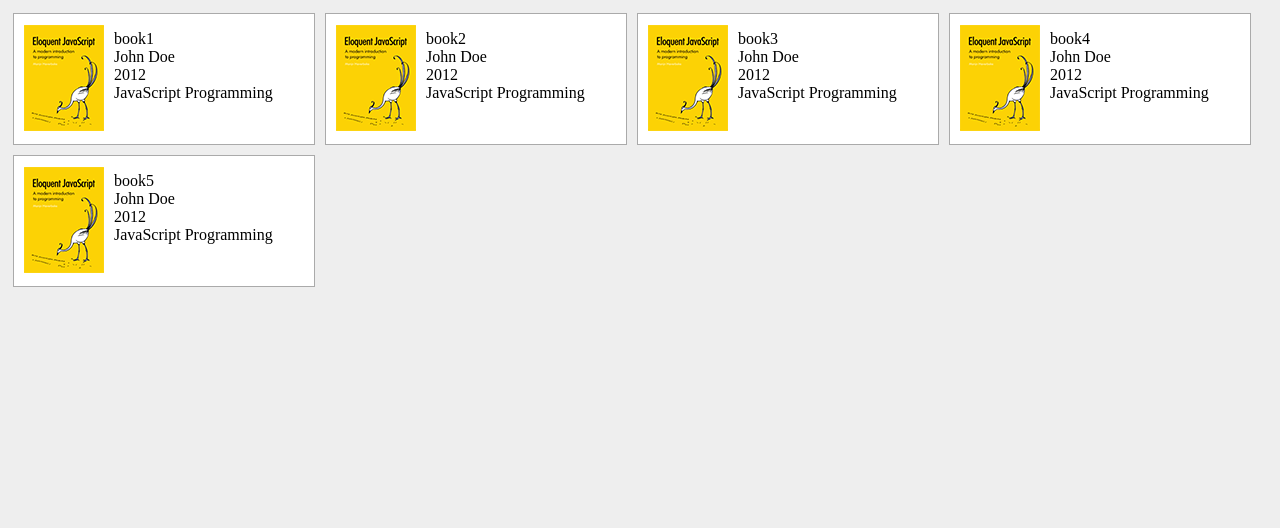
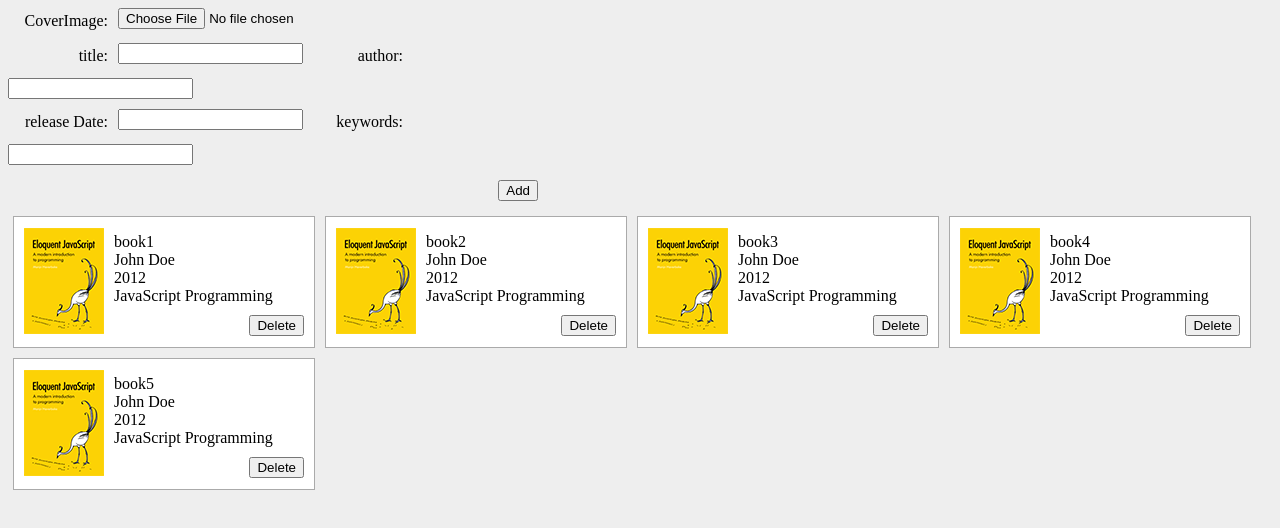
Before and after one commit to harryhazza77/backboneApp, a plain HTML site: page index.html in a window 1280 px wide. Drawn offline with Linux system fonts and the light colour scheme.

Commit message:
completed adding and deletion of books.

```diff
--- a/css/screen.css
+++ b/css/screen.css
@@ -18,4 +18,48 @@ body {
 
 .bookContainer ul {
     list-style-type: none;
+    margin-bottom: 0;
 }
+
+#addBook label {
+    width: 100px;
+    margin-right: 10px;
+    text-align: right;
+    line-height: 25px;
+}
+
+#addBook label, #addBook input {
+    display: block;
+    margin-bottom: 10px;
+    float: left;
+}
+
+#addBook label[for="title"], #addBook label[for="releaseDate"] {
+    clear: both;
+}
+
+#addBook button {
+    display: block;
+    margin: 5px 20px 10px 10px;
+    float: right;
+    clear: both;
+}
+
+#addBook div {
+    width: 550px;
+}
+
+#addBook div:after {
+    content: "";
+    display: block;
+    height: 0;
+    visibility: hidden;
+    clear: both;
+    font-size: 0;
+    line-height: 0;
+}
+
+.bookContainer button {
+    float: right;
+    margin: 10px;
+}
--- a/index.html
+++ b/index.html
@@ -7,14 +7,25 @@
 </head>
 <body>
 <div id="books">
+    <form id="addBook" action="#">
+        <div>
+            <label for="coverImage">CoverImage: </label><input id="coverImage" type="file"/>
+            <label for="title">title: </label><input id="title" type="text"/>
+            <label for="author">author: </label><input id="author" type="text"/>
+            <label for="releaseDate">release Date: </label><input id="releaseDate" type="text"/>
+            <label for="keywords">keywords: </label><input id="keywords" type="text"/>
+            <button id="add">Add</button>
+        </div>
+    </form>
     <script id="bookTemplate" type="text/template">
-        <img src="<%= coverImage %>" />
+        <img src="<%= coverImage %>"/>
         <ul>
             <li><%= title %></li>
             <li><%= author %></li>
             <li><%= releaseDate %></li>
             <li><%= keywords %></li>
         </ul>
+        <button class="delete">Delete</button>
     </script>
 </div>
 <script src="js/jquery-1.9.1.min.js"></script>
--- a/js/app.js
+++ b/js/app.js
@@ -13,6 +13,7 @@
         tagName: "div",
         className: "bookContainer",
         template: $("#bookTemplate").html(),
+        events: {"click .delete": "deleteBook"},
 
         render: function () {
             var tmpl = _.template(this.template);
@@ -20,6 +21,12 @@
             this.$el.html(tmpl(this.model.toJSON()));
 
             return this;
+        },
+
+        deleteBook: function () {
+            this.model.destroy();
+
+            this.remove();
         }
     });
 
@@ -38,15 +45,20 @@
     var LibraryView = Backbone.View.extend({
         el: $("#books"),
 
+        events: {"click #add": "addBook"},
+
         initialize: function () {
             this.collection = new Library(books);
             this.render();
+
+            this.collection.on("add", this.renderBook, this);
+            this.collection.on("remove", this.removeBook, this);
         },
 
         render: function () {
-            var that = this;
+            var self = this;
             _.each(this.collection.models, function (item) {
-                that.renderBook(item);
+                self.renderBook(item);
             }, this);
         },
 
@@ -55,6 +67,40 @@
                 model: item
             });
             this.$el.append(bookView.render().el);
+        },
+
+        removeBook: function (bookRemoved) {
+            var removedBookData = bookRemoved.attributes;
+
+            // first remove the attributes that have not changed from their defaults
+            _.each(removedBookData, function(val, key){
+                if (removedBookData[key] === bookRemoved.defaults[key]) {
+                    delete removedBookData[key];
+                }
+            });
+
+            _.each(books, function(book){
+               if (_.isEqual(book, removedBookData)) {
+                   books.splice(_.indexOf(books, book), 1);
+               }
+            });
+        },
+
+        addBook: function (e) {
+            e.preventDefault();
+
+            var formData = {};
+
+            $("#addBook div").children("input").each(function (i, el) {
+                var val = $(el).val();
+                if (val !== "") {
+                    formData[el.id] = val;
+                }
+            });
+
+            books.push(formData);
+
+            this.collection.add(new Book(formData));
         }
     });
 
```
